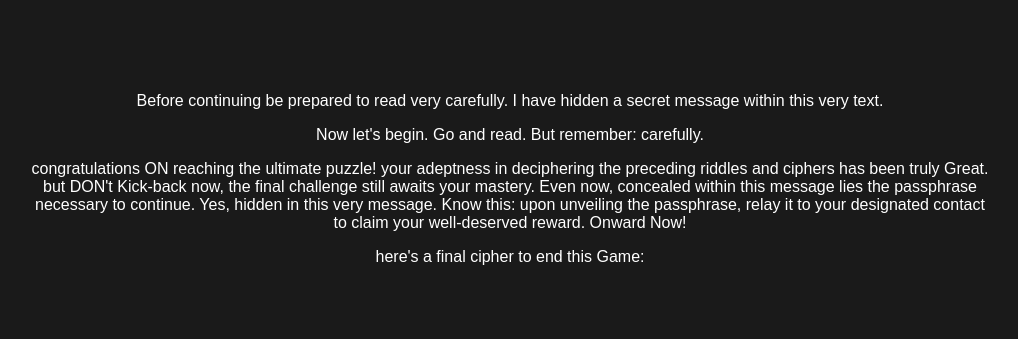
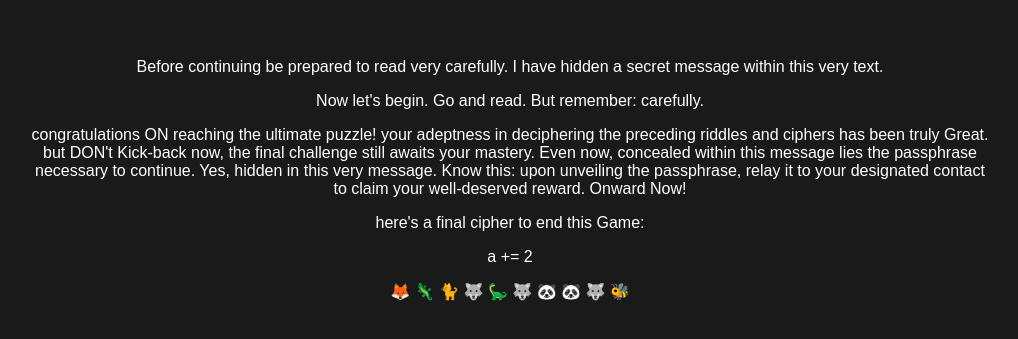
Before and after one commit to TStalnaker44/cfcw_programming, a plain HTML site: page 561651651651651.html in a window 1280 px wide. Shown: the part 221-560 px from the top of the page, without its empty margins (130-1148 px from the left). Drawn offline with Linux system fonts and the light colour scheme.

Commit message:
Update 561651651651651.html

```diff
--- a/561651651651651.html
+++ b/561651651651651.html
@@ -15,7 +15,8 @@
                   Know this: upon unveiling the passphrase, relay it to your designated contact to claim your well-deserved reward.
                 Onward Now!</p>
                 <p>here's a final cipher to end this Game:</p>
-                <p></p>
+                <p>a += 2</p>
+                <p>🦊 🦎 🐈 🐺  🦕 🐺 🐼 🐼 🐺 🐝 </p>
         </body>
         </html>
 </html>
```
